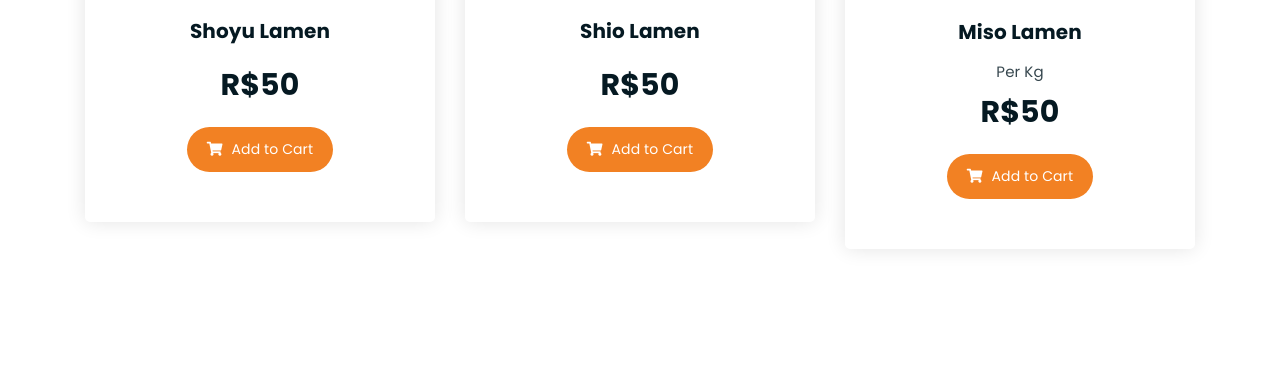
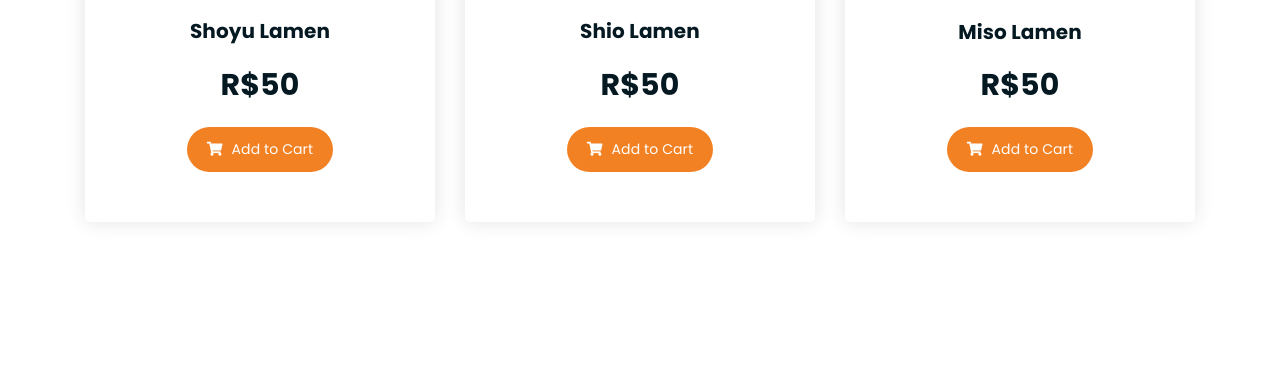
Before and after one commit to Takao2001/yamatoto-s, a plain HTML site: page index.html in a window 1280 px wide. Shown: the part 1356-1736 px from the top of the page. Drawn offline with nearby package versions, Linux system fonts and the light colour scheme; files whose address does not match are found by name.

Commit message:
Update index.html

```diff
--- a/index.html
+++ b/index.html
@@ -167,7 +167,7 @@
 							<a href="#"><img src="assets/img/products/miso.jpeg" alt=""></a>
 						</div>
 						<h3>Miso Lamen</h3>
-						<p class="product-price"><span>Per Kg</span> R$50 </p>
+						<p class="product-price"><span></span> R$50 </p>
 						<a href="#" class="cart-btn"><i class="fas fa-shopping-cart"></i> Add to Cart</a>
 					</div>
 				</div>
```
